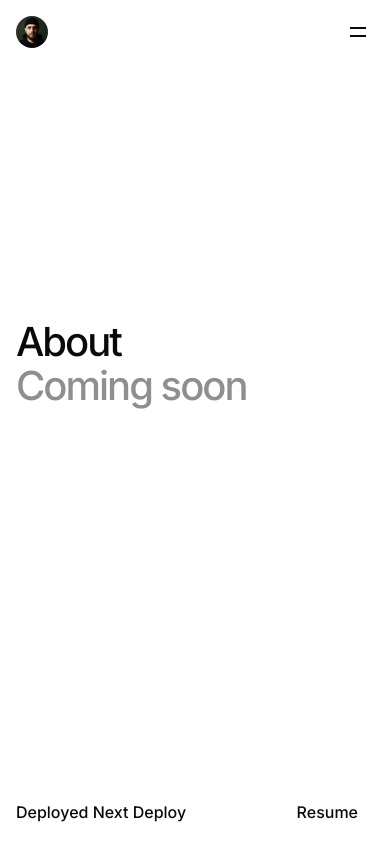
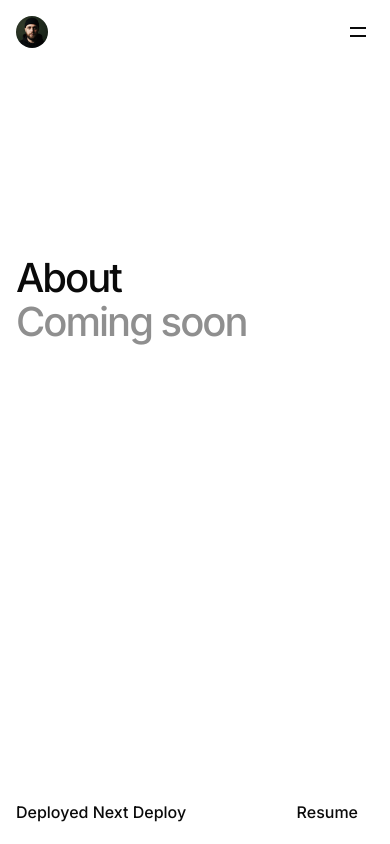
Before and after one commit to matthewcpaul/mcp-next, a Next.js app: page /about in a window 390 px wide. Built offline with nearby package versions, Linux system fonts and the light colour scheme.

Commit message:
Update spacing

```diff
--- a/src/app/about/page.js
+++ b/src/app/about/page.js
@@ -6,7 +6,7 @@ export default function About() {
     <div>
       <main className="flex flex-col pb-12 min-h-[calc(100vh-64px)]">
         <StickyHeader />
-        <article className="flex flex-col gap-16 md:gap-28 mt-64 md:mt-56 px-4 lg:px-8">
+        <article className="flex flex-col gap-16 md:gap-28 mt-48 md:mt-56 px-4 lg:px-8">
           <div className="flex flex-col">
             <h1 className="text-lg md:text-xl lg:text-xxl font-medium tracking-tighter">About</h1>
             <p className="text-lg md:text-xl lg:text-xxl font-medium tracking-tighter text-[var(--text-tertiary)]">Coming soon</p>
--- a/src/app/blog/page.js
+++ b/src/app/blog/page.js
@@ -6,7 +6,7 @@ export default function Blog() {
     <div>
       <main className="flex flex-col pb-12 min-h-[calc(100vh-64px)]">
         <StickyHeader />
-        <article className="flex flex-col gap-16 md:gap-28 mt-64 md:mt-56 px-4 lg:px-8">
+        <article className="flex flex-col gap-16 md:gap-28 mt-48 md:mt-56 px-4 lg:px-8">
           <div className="flex flex-col">
             <h1 className="text-lg md:text-xl lg:text-xxl font-medium tracking-tighter">Blog</h1>
             <p className="text-lg md:text-xl lg:text-xxl font-medium tracking-tighter text-[var(--text-tertiary)]">Coming soon</p>
--- a/src/app/page.js
+++ b/src/app/page.js
@@ -16,7 +16,7 @@ export default function Home() {
     <div className="">
       <main className="flex flex-col pb-12">
         <StickyHeader />
-        <article className="flex flex-col gap-16 md:gap-28 mt-64 md:mt-56 px-4 lg:px-8">
+        <article className="flex flex-col gap-16 md:gap-28 mt-48 md:mt-56 px-4 lg:px-8">
           <div className="flex flex-col">
             <h1 className="text-lg md:text-xl lg:text-xxl font-medium tracking-tighter">Matthew Paul</h1>
             <p className="text-lg md:text-xl lg:text-xxl font-medium tracking-tighter text-[var(--text-tertiary)]">Software Designer</p>
--- a/src/app/projects/page.js
+++ b/src/app/projects/page.js
@@ -6,7 +6,7 @@ export default function Projects() {
     <div>
       <main className="flex flex-col pb-12 min-h-[calc(100vh-64px)]">
         <StickyHeader />
-        <article className="flex flex-col gap-16 md:gap-28 mt-64 md:mt-56 px-4 lg:px-8">
+        <article className="flex flex-col gap-16 md:gap-28 mt-48 md:mt-56 px-4 lg:px-8">
           <div className="flex flex-col">
             <h1 className="text-lg md:text-xl lg:text-xxl font-medium tracking-tighter">Projects</h1>
             <p className="text-lg md:text-xl lg:text-xxl font-medium tracking-tighter text-[var(--text-tertiary)]">Coming soon</p>
```
